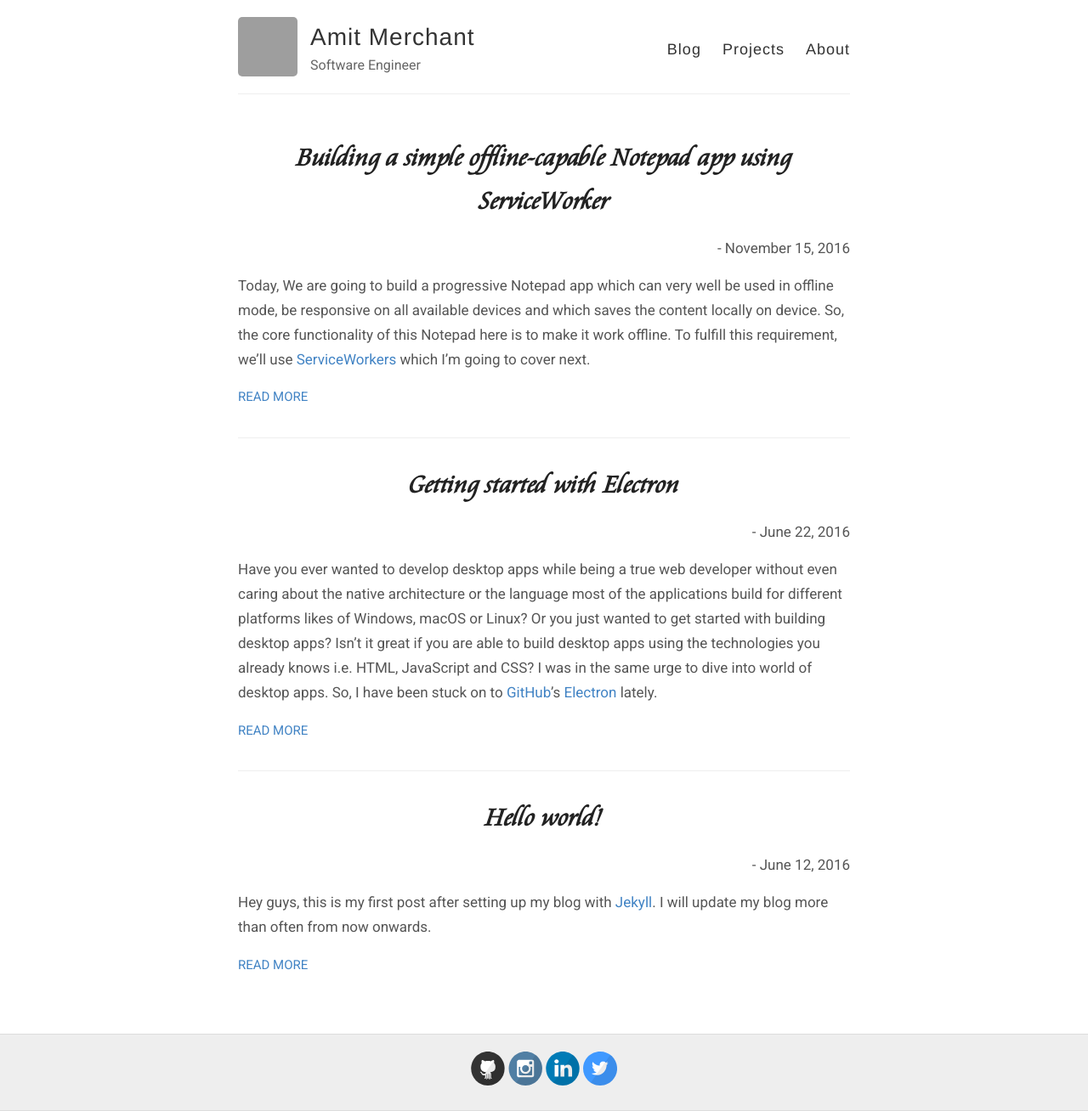
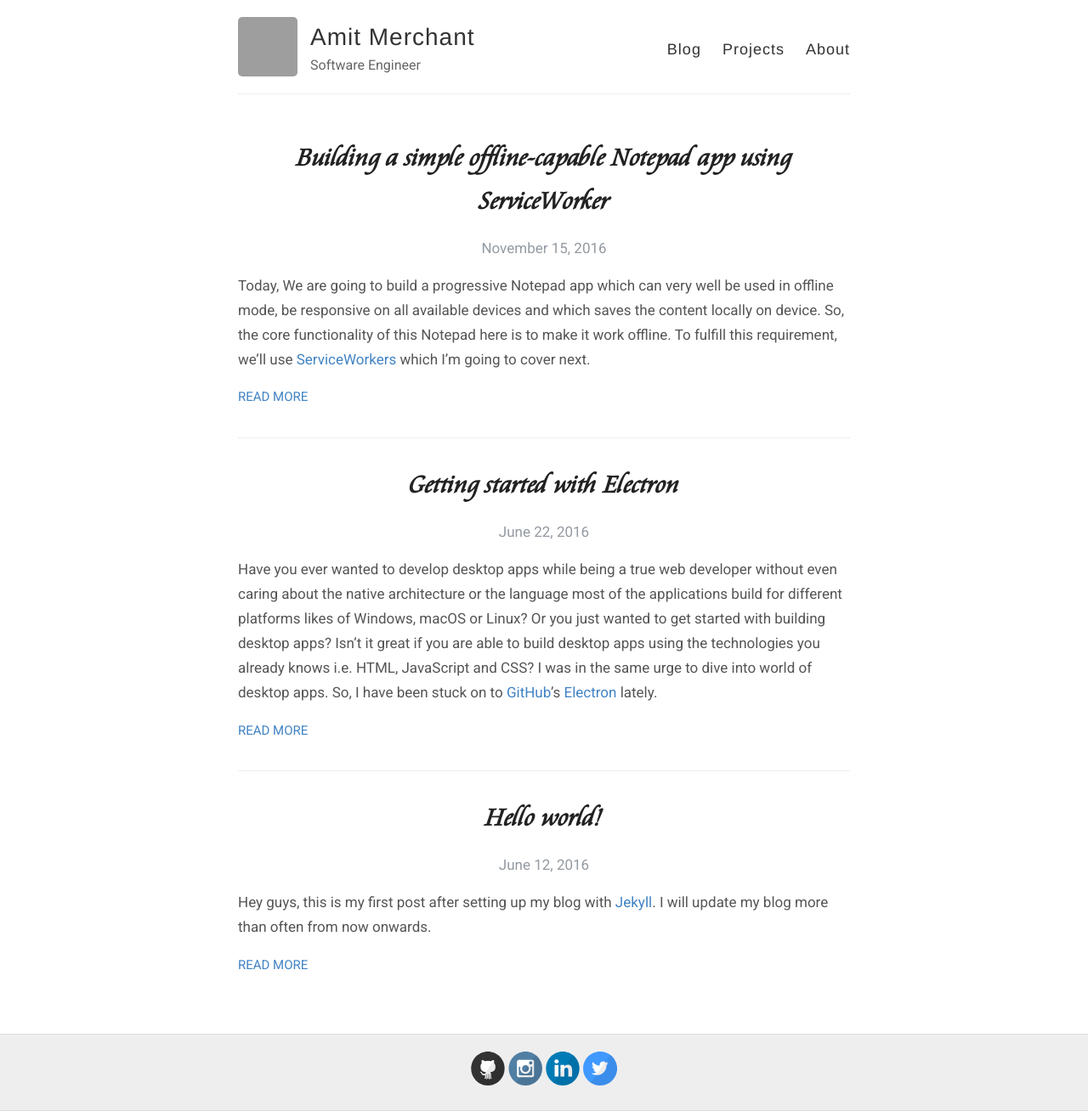
Before and after one commit to varunkumardev/amitmerchant1990.github.io, a Jekyll site: the page built from index.html, in a window 1280 px wide. Shown: the whole page at 85% size. Built offline with Jekyll 4.4.1, drawn with Linux system fonts in a browser that asks for light colours; grey boxes are pictures that could not be loaded.

Commit message:
more style changes

```diff
--- a/index.html
+++ b/index.html
@@ -9,7 +9,7 @@
       <h1><a href="{{ site.baseurl }}{{ post.url }}">{{ post.title }}</a></h1>
 
       <div>
-        <p class="post_date">- {{ post.date | date: "%B %e, %Y" }}</p>
+        <p class="post_date">{{ post.date | date: "%B %e, %Y" }}</p>
       </div>
 
       <div class="entry">
--- a/style.scss
+++ b/style.scss
@@ -319,7 +319,8 @@
 }
 
 .post_date{
-  text-align: right;
+  text-align: center;
+  color: #939aa1;
 }
 
 
```
